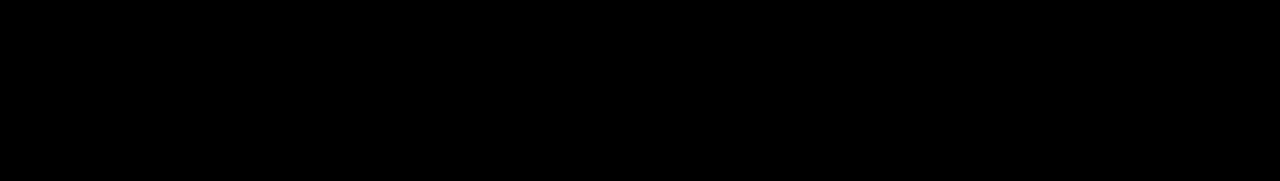
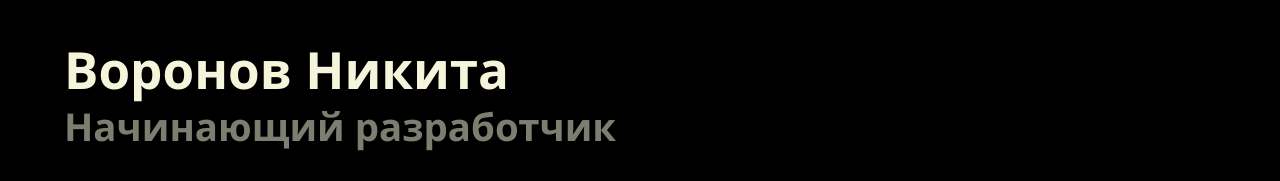
Before and after one commit to voronov-nikita/portfolio, a plain HTML site: page index.html in a window 1280 px wide. Shown: the top 181 px of the page. Drawn offline with Linux system fonts and the light colour scheme.

Commit message:
add text

```diff
--- /dev/null
+++ b/css/about.css
@@ -0,0 +1,40 @@
+body{
+    margin: 0;
+    padding: 0;
+    width: 100%;
+    height: 100%;
+    overflow: hidden;
+    display: flex;
+    justify-content: center;
+    align-items: center;
+    background: #000;
+}
+
+.gradient-background {
+    position: absolute;
+    top: 0;
+    left: 0;
+    width: 100%;
+    height: 100%;
+    background: linear-gradient(0deg, #470039, #060622);
+    background-size: 100% 200%;
+    animation: gradientShift 15s linear infinite;
+}
+
+@keyframes gradientShift {
+    0% {
+        background-position: 0% 100%;
+    }
+    50% {
+        background-position: 0% 0%;
+    }
+    80%{
+        background-position: 0% 0%;
+    }
+    90%{
+        background-position: 0% 50%;
+    }
+    100%{
+        background-position: 0% 100%;
+    }
+}
--- a/css/main.css
+++ b/css/main.css
@@ -1,13 +1,19 @@
-body{
+body {
     display: flex;
-    color:aliceblue;
-    background-color: rgb(26, 0, 28);
+    background-color: rgb(0, 0, 0);
 }
 
-.main-info{
-    flex: 1;
-    align-items: right;
-    text-align: center;
-    justify-content: center;
-    padding: 100%;
+.info {
+    margin-left: 5%;
+    font-family: 'Segoe UI', Tahoma, Geneva, Verdana, sans-serif;
+    font-size: 2vw;
 }
+
+.main-info {
+    color: beige;
+    margin-bottom: -3%;
+}
+
+.more-info {
+    color: rgba(245, 245, 220, 0.511);
+}
--- a/index.html
+++ b/index.html
@@ -9,6 +9,20 @@
     </head>
     <body>
         <div class="fog-container">
+
+            <div class="info">
+                <h1 class="main-info">Воронов Никита</h1>
+                <h2 class="more-info">Начинающий разработчик</h2>
+            </div>
+
+            <ul class="info">
+                <li>1</li>
+                <li>1</li>
+                <li>1</li>
+                <li>1</li>
+            </ul>
+
+            <div class="fog-layer"></div>
             <div class="fog-layer"></div>
             <div class="fog-layer"></div>
             <div class="fog-layer"></div>
```
Also changed, not shown: pages/about.html (+9 -8 lines).
